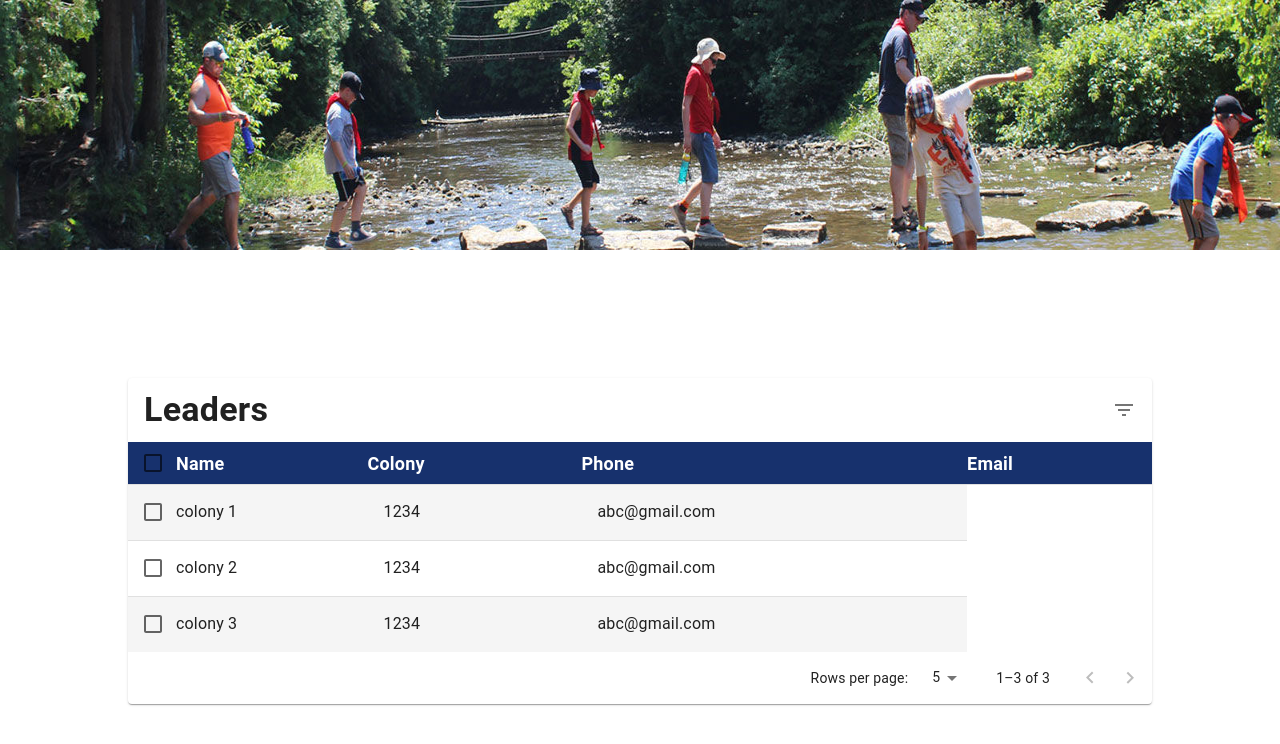
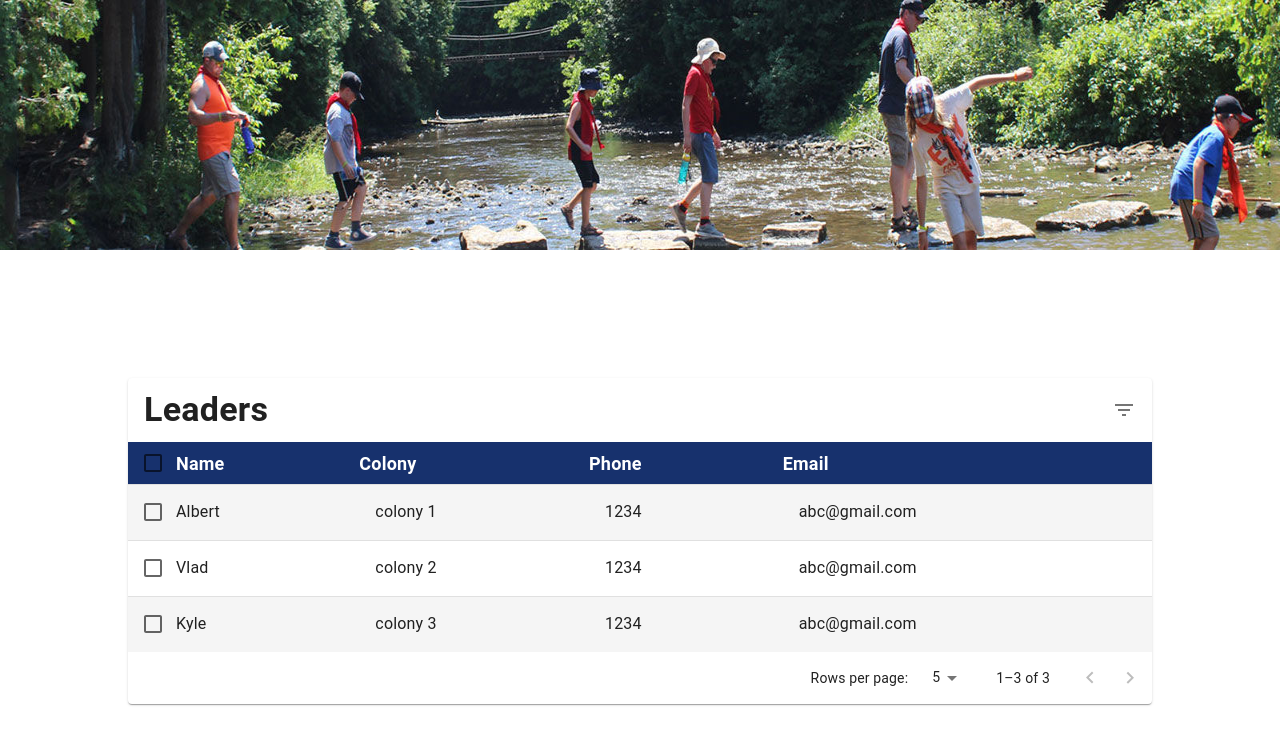
Before and after one commit to v-lungu/beavers-manager, a Next.js app in the folder packages/web/: page /leaders in a window 1280 px wide. Shown: the top 744 px of the page. Built offline with nearby package versions, Linux system fonts and the light colour scheme.

Commit message:
fix: add id to mock data

```diff
--- a/packages/web/pages/leaders.js
+++ b/packages/web/pages/leaders.js
@@ -3,8 +3,9 @@ import Image from "next/image";
 import styles from "../styles/Home.module.css";
 import * as React from "react";
 
-function createData(name, colony, phone, email) {
+function createData(id, name, colony, phone, email) {
   return {
+    id,
     name,
     colony,
     phone,
@@ -13,9 +14,9 @@ function createData(name, colony, phone, email) {
 }
 
 const rows = [
-  createData("Albert", "colony 1", "1234", "abc@gmail.com"),
-  createData("Vlad", "colony 2", "1234", "abc@gmail.com"),
-  createData("Kyle", "colony 3", "1234", "abc@gmail.com"),
+  createData(1, "Albert", "colony 1", "1234", "abc@gmail.com"),
+  createData(2, "Vlad", "colony 2", "1234", "abc@gmail.com"),
+  createData(3, "Kyle", "colony 3", "1234", "abc@gmail.com"),
 ];
 
 const headCells = [
```
Also changed, not shown: packages/web/pages/admin.js (+5 -4 lines), packages/web/pages/logs.js (+5 -4 lines).
